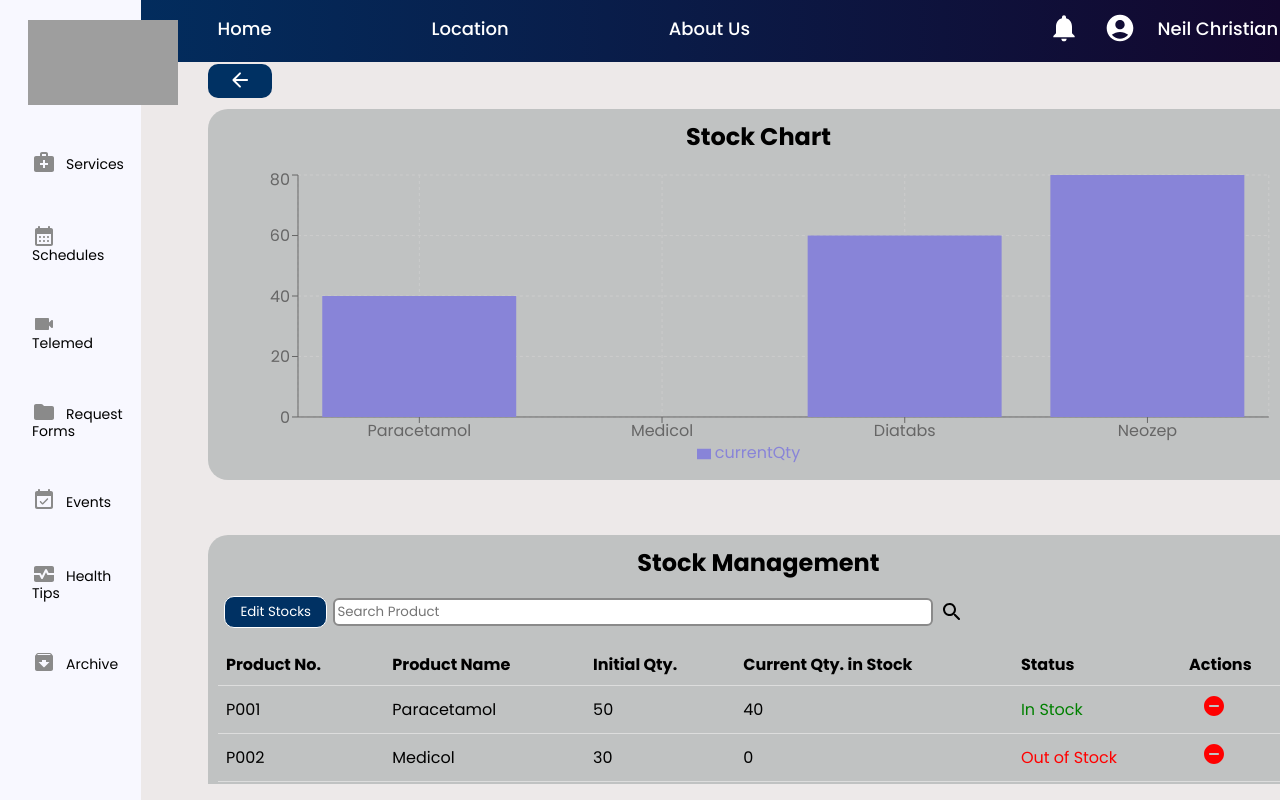
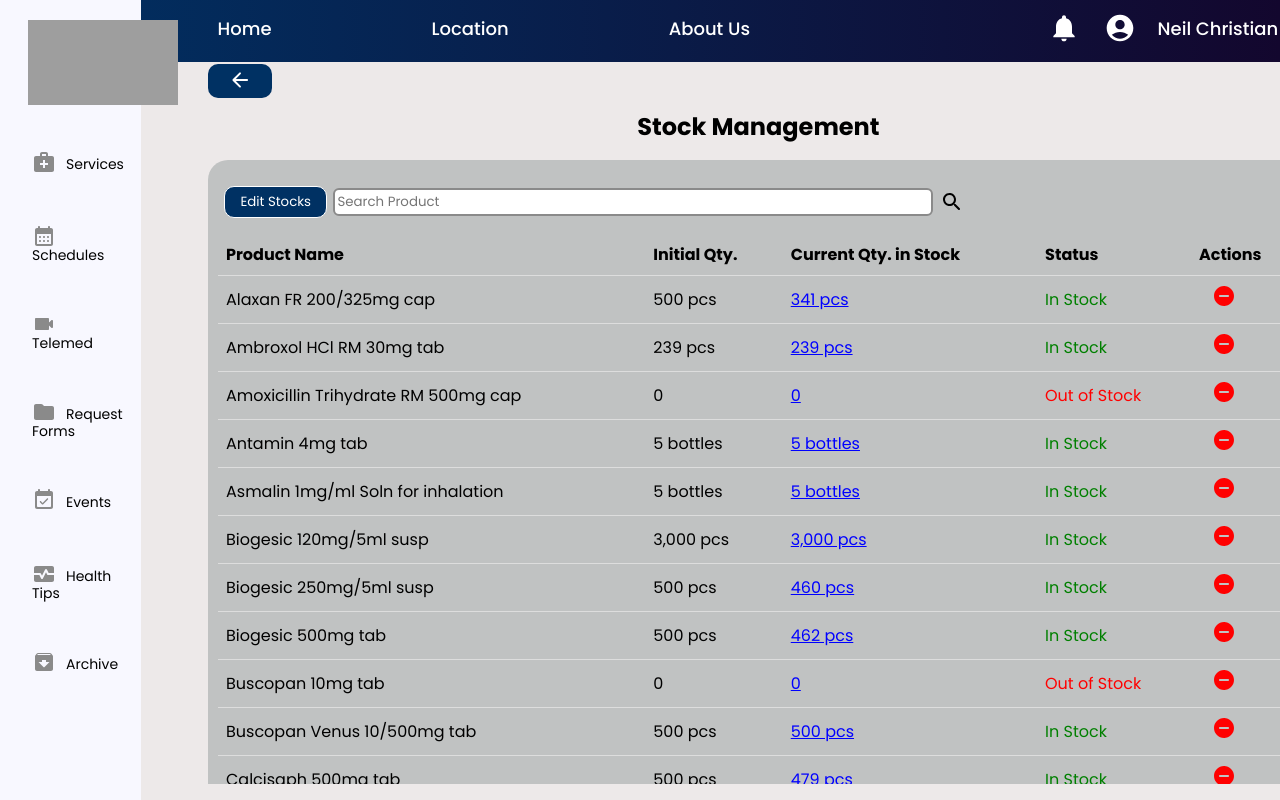
Before and after one commit to Chiunmi/thesis-2, a React (Vite) app: page /manage in a window 1280 px wide. Built offline with nearby package versions, Linux system fonts and the light colour scheme; grey boxes are pictures that could not be loaded.

Commit message:
chart admin, stocks updated

```diff
--- a/package.json
+++ b/package.json
@@ -21,6 +21,7 @@
     "react-dom": "^18.3.1",
     "react-modal": "^3.16.1",
     "react-router-dom": "^6.26.1",
+    "react-tooltip": "^5.28.0",
     "recharts": "^2.12.7"
   },
   "devDependencies": {
--- a/src/NavBar_Tabs/Profile/admin_profile.css
+++ b/src/NavBar_Tabs/Profile/admin_profile.css
@@ -565,3 +565,15 @@ body.no-scroll {
 .vaccine-modal h3 {
   text-align: center;
 }
+
+.title-charts {
+  display: flex;
+  justify-content: space-between;
+  margin: 4vh 12vw 1vh 8vw;
+}
+.title-charts h3 {
+  text-align: center;
+}
+.health-stat-title {
+  margin-right: 4vw;
+}
--- a/src/NavBar_Tabs/Profile/admin_profile.jsx
+++ b/src/NavBar_Tabs/Profile/admin_profile.jsx
@@ -155,7 +155,11 @@ function AdminProfile() {
           <button className="button-manage">Manage Stock</button>
         </Link>
       </div>
-      <h3 className="chart-name"> Health Statistics </h3>
+      <div className="title-charts">
+        <h3> Top 5 Major Health Concerns</h3>
+        <h3 className="health-stat-title"> Health Statistics</h3>
+        <h3> Insights</h3>
+      </div>
       <Chart />
     </div>
   );
--- a/src/NavBar_Tabs/Profile/chart.css
+++ b/src/NavBar_Tabs/Profile/chart.css
@@ -25,3 +25,8 @@
 .insight h1 {
   text-align: center;
 }
+
+.bar-chart {
+  display: flex;
+  flex-direction: column;
+}
--- a/src/NavBar_Tabs/Profile/manage.css
+++ b/src/NavBar_Tabs/Profile/manage.css
@@ -22,7 +22,7 @@
 }
 
 .inventory-management {
-  margin: 5% 0%;
+  margin-top: 2vh;
   background-color: #c0c2c2;
   border-radius: 20px;
   padding: 10px;
@@ -188,3 +188,9 @@ tr:last-child td {
   text-align: center;
   margin: 4px;
 }
+
+.tooltip-trigger {
+  color: blue;
+  text-decoration: underline;
+  cursor: pointer;
+}
--- a/src/NavBar_Tabs/Profile/manage.jsx
+++ b/src/NavBar_Tabs/Profile/manage.jsx
@@ -1,103 +1,312 @@
 import React, { useState } from "react";
 import { Link } from "react-router-dom";
-import {
-  BarChart,
-  Bar,
-  XAxis,
-  YAxis,
-  CartesianGrid,
-  Tooltip,
-  Legend,
-  ResponsiveContainer,
-} from "recharts";
 import Modal from "react-modal";
 import ArrowBackRoundedIcon from "@mui/icons-material/ArrowBackRounded";
 import SearchRoundedIcon from "@mui/icons-material/SearchRounded";
 import RemoveCircleRoundedIcon from "@mui/icons-material/RemoveCircleRounded";
 import "./manage.css";
+import { Tooltip as ReactTooltip } from "react-tooltip";
 
 const Manage = () => {
-  const [editModalVisible, setEditModalVisible] = useState(false); // For edit modal
-  const [removeModalVisible, setRemoveModalVisible] = useState(false); // For remove modal
-  const [selectedProduct, setSelectedProduct] = useState(null);
-  const [quantityInput, setQuantityInput] = useState({}); // Use an object to track quantities by product ID
-
   const inventoryData = [
     {
-      id: 1,
-      productNo: "P001",
-      productName: "Paracetamol",
-      initialQty: 50,
-      currentQty: 40,
-      status: "In Stock",
+      productName: "Alaxan FR 200/325mg cap",
+      initialQty: "500 pcs",
+      currentQty: "341 pcs", // Total (new + old)
+      oldStockQty: "133 pcs",
+      oldStockExp: "Mar-25",
+      newStockQty: "208 pcs",
+      newStockExp: "Feb-27",
     },
     {
-      id: 2,
-      productNo: "P002",
-      productName: "Medicol",
-      initialQty: 30,
-      currentQty: 0,
-      status: "Out of Stock",
+      productName: "Ambroxol HCl RM 30mg tab",
+      initialQty: "239 pcs",
+      currentQty: "239 pcs",
+      oldStockQty: "239 pcs",
+      oldStockExp: "Aug-24",
+      newStockQty: "0",
+      newStockExp: "-",
     },
     {
-      id: 3,
-      productNo: "P003",
-      productName: "Diatabs",
-      initialQty: 60,
-      currentQty: 60,
-      status: "In Stock",
+      productName: "Amoxicillin Trihydrate RM 500mg cap",
+      initialQty: "0",
+      currentQty: "0",
+      oldStockQty: "0",
+      oldStockExp: "-",
+      newStockQty: "0",
+      newStockExp: "-",
     },
     {
-      id: 4,
-      productNo: "P004",
-      productName: "Neozep",
-      initialQty: 100,
-      currentQty: 80,
-      status: "In Stock",
+      productName: "Antamin 4mg tab",
+      initialQty: "5 bottles",
+      currentQty: "5 bottles",
+      oldStockQty: "0",
+      oldStockExp: "-",
+      newStockQty: "5 bottles",
+      newStockExp: "Aug-26",
+    },
+    {
+      productName: "Asmalin 1mg/ml Soln for inhalation",
+      initialQty: "5 bottles",
+      currentQty: "5 bottles",
+      oldStockQty: "0",
+      oldStockExp: "-",
+      newStockQty: "5 bottles",
+      newStockExp: "-",
+    },
+    {
+      productName: "Biogesic 120mg/5ml susp",
+      initialQty: "3,000 pcs",
+      currentQty: "3,000 pcs",
+      oldStockQty: "2 bottles",
+      oldStockExp: "Jul-24",
+      newStockQty: "3,000 pcs",
+      newStockExp: "Jan-25",
+    },
+    {
+      productName: "Biogesic 250mg/5ml susp",
+      initialQty: "500 pcs",
+      currentQty: "460 pcs",
+      oldStockQty: "700 pcs",
+      oldStockExp: "Oct-26",
+      newStockQty: "460 pcs",
+      newStockExp: "Sep-24",
+    },
+    {
+      productName: "Biogesic 500mg tab",
+      initialQty: "500 pcs",
+      currentQty: "462 pcs",
+      oldStockQty: "0",
+      oldStockExp: "-",
+      newStockQty: "462 pcs",
+      newStockExp: "Apr-27",
+    },
+    {
+      productName: "Buscopan 10mg tab",
+      initialQty: "0",
+      currentQty: "0",
+      oldStockQty: "0",
+      oldStockExp: "-",
+      newStockQty: "0",
+      newStockExp: "-",
+    },
+    {
+      productName: "Buscopan Venus 10/500mg tab",
+      initialQty: "500 pcs",
+      currentQty: "500 pcs",
+      oldStockQty: "0",
+      oldStockExp: "-",
+      newStockQty: "500 pcs",
+      newStockExp: "Dec-25",
+    },
+    {
+      productName: "Calcisaph 500mg tab",
+      initialQty: "500 pcs",
+      currentQty: "479 pcs",
+      oldStockQty: "77 pcs",
+      oldStockExp: "Oct-24",
+      newStockQty: "479 pcs",
+      newStockExp: "Jan-26",
+    },
+    {
+      productName: "Cinnarizine RM 25mg tab",
+      initialQty: "0",
+      currentQty: "0",
+      oldStockQty: "0",
+      oldStockExp: "-",
+      newStockQty: "0",
+      newStockExp: "-",
+    },
+    {
+      productName: "Cloxacillin Na RM 500mg cap",
+      initialQty: "1,000 pcs",
+      currentQty: "820 pcs",
+      oldStockQty: "1 pc",
+      oldStockExp: "Sep-25",
+      newStockQty: "820 pcs",
+      newStockExp: "Mar-26",
+    },
+    {
+      productName: "Daktarin Oral Gel 20mg",
+      initialQty: "500 pcs",
+      currentQty: "478 pcs",
+      oldStockQty: "0",
+      oldStockExp: "-",
+      newStockQty: "478 pcs",
+      newStockExp: "Mar-25",
+    },
+    {
+      productName: "Decolgen ND 25/500mg cap",
+      initialQty: "500 pcs",
+      currentQty: "484 pcs",
+      oldStockQty: "0",
+      oldStockExp: "-",
+      newStockQty: "484 pcs",
+      newStockExp: "Apr-28",
+    },
+    {
+      productName: "Diatabs 2mg cap",
+      initialQty: "0",
+      currentQty: "0",
+      oldStockQty: "0",
+      oldStockExp: "-",
+      newStockQty: "0",
+      newStockExp: "-",
+    },
+    {
+      productName: "Dolfenal 500mg tab",
+      initialQty: "100 pcs",
+      currentQty: "99 pcs",
+      oldStockQty: "0",
+      oldStockExp: "-",
+      newStockQty: "99 pcs",
+      newStockExp: "Dec-27",
+    },
+    {
+      productName: "Domperidone RM 10mg tab",
+      initialQty: "30 pcs",
+      currentQty: "30 pcs",
+      oldStockQty: "0",
+      oldStockExp: "-",
+      newStockQty: "30 pcs",
+      newStockExp: "Jan-26",
+    },
+    {
+      productName: "Gastrifar 10mg tab",
+      initialQty: "20 pcs",
+      currentQty: "15 pcs",
+      oldStockQty: "0",
+      oldStockExp: "-",
+      newStockQty: "15 pcs",
+      newStockExp: "Feb-26",
+    },
+    {
+      productName: "Hivent 1mg/ml neb",
+      initialQty: "0",
+      currentQty: "0",
+      oldStockQty: "0",
+      oldStockExp: "-",
+      newStockQty: "0",
+      newStockExp: "-",
+    },
+    {
+      productName: "Kathrex 960mg tab",
+      initialQty: "500 pcs",
+      currentQty: "500 pcs",
+      oldStockQty: "0",
+      oldStockExp: "-",
+      newStockQty: "500 pcs",
+      newStockExp: "Oct-25",
+    },
+    {
+      productName: "Kremil-S 178/233/30mg tab",
+      initialQty: "100 pcs",
+      currentQty: "96 pcs",
+      oldStockQty: "300 pcs",
+      oldStockExp: "Dec-25",
+      newStockQty: "96 pcs",
+      newStockExp: "Mar-26",
+    },
+    {
+      productName: "Kremil-S Advance 10/800/165mg tab",
+      initialQty: "500 pcs",
+      currentQty: "350 pcs",
+      oldStockQty: "46 pcs",
+      oldStockExp: "Jun-25",
+      newStockQty: "350 pcs",
+      newStockExp: "Jun-25",
+    },
+    {
+      productName: "Medicol Advance 200mg cap",
+      initialQty: "500 pcs",
+      currentQty: "160 pcs",
+      oldStockQty: "256 pcs",
+      oldStockExp: "Aug-24",
+      newStockQty: "160 pcs",
+      newStockExp: "Jan-25",
+    },
+    {
+      productName: "Mefenamic Acid RM 500mg tab",
+      initialQty: "150 pcs",
+      currentQty: "150 pcs",
+      oldStockQty: "0",
+      oldStockExp: "-",
+      newStockQty: "150 pcs",
+      newStockExp: "Oct-24",
+    },
+    {
+      productName: "Omepron 20mg cap",
+      initialQty: "0",
+      currentQty: "0",
+      oldStockQty: "0",
+      oldStockExp: "-",
+      newStockQty: "0",
+      newStockExp: "-",
+    },
+    {
+      productName: "Salinase Nasal Drops",
+      initialQty: "1,000 pcs",
+      currentQty: "940 pcs",
+      oldStockQty: "3 bottles",
+      oldStockExp: "Feb-28",
+      newStockQty: "940 pcs",
+      newStockExp: "May-28",
+    },
+    {
+      productName: "Solmux 500mg cap",
+      initialQty: "5 bottles",
+      currentQty: "5 bottles",
+      oldStockQty: "0",
+      oldStockExp: "-",
+      newStockQty: "5 bottles",
+      newStockExp: "Jun-25",
+    },
+    {
+      productName: "Tempra 120mg/5ml syrup",
+      initialQty: "100 pcs",
+      currentQty: "100 pcs",
+      oldStockQty: "1 bottle",
+      oldStockExp: "Feb-25",
+      newStockQty: "100 pcs",
+      newStockExp: "Jun-25",
+    },
+    {
+      productName: "Tempra 325mg tab",
+      initialQty: "5 bottles",
+      currentQty: "5 bottles",
+      oldStockQty: "0",
+      oldStockExp: "-",
+      newStockQty: "5 bottles",
+      newStockExp: "Oct-26",
+    },
+    {
+      productName: "Tempra Forte 250mg/5ml syrup",
+      initialQty: "500 pcs",
+      currentQty: "259 pcs",
+      oldStockQty: "2 bottles",
+      oldStockExp: "Feb-25",
+      newStockQty: "259 pcs",
+      newStockExp: "Jun-25",
+    },
+    {
+      productName: "Tuseran Forte 15/25/325mg cap",
+      initialQty: "500 pcs",
+      currentQty: "400 pcs",
+      oldStockQty: "0",
+      oldStockExp: "-",
+      newStockQty: "400 pcs",
+      newStockExp: "Jan-25",
+    },
+    {
+      productName: "Ventomax 2mg tab",
+      initialQty: "500 pcs",
+      currentQty: "400 pcs",
+      oldStockQty: "2 bottles",
+      oldStockExp: "Feb-25",
+      newStockQty: "400 pcs",
+      newStockExp: "Feb-26",
     },
   ];
-
-  const chartData = inventoryData.map((item) => ({
-    name: item.productName,
-    currentQty: item.currentQty,
-  }));
-
-  const openEditModal = () => {
-    // Initialize the quantityInput state with current quantities
-    const initialQuantities = {};
-    inventoryData.forEach((product) => {
-      initialQuantities[product.id] = product.currentQty;
-    });
-    setQuantityInput(initialQuantities);
-    setEditModalVisible(true);
-  };
-
-  const handleSaveChanges = () => {
-    // Update all products with the edited quantities
-    const updatedData = inventoryData.map((item) => {
-      if (quantityInput[item.id] !== undefined) {
-        return {
-          ...item,
-          initialQty: Number(quantityInput[item.id]), // Set the input number to initialQty
-          currentQty: 0, // Reset currentQty
-        };
-      }
-      return item;
-    });
-
-    console.log(updatedData); // You can set this updated data to state or handle it according to your data flow
-
-    // Close the modal
-    setEditModalVisible(false);
-  };
-
-  const handleRemoveStock = () => {
-    // Implement the logic to remove stock
-    console.log("Removing stock for:", selectedProduct.productName);
-
-    setRemoveModalVisible(false); // Close the remove modal
-    setSelectedProduct(null);
-  };
 
   return (
     <div className="admin-inventory">
@@ -108,110 +317,14 @@ const Manage = () => {
           </button>
         </Link>
       </div>
-      <div className="inventory-status">
-        <div className="chart">
-          <h2>Stock Chart</h2>
-          <ResponsiveContainer width="100%" height={300}>
-            <BarChart
-              data={chartData}
-              margin={{
-                top: 5,
-                right: 30,
-                left: 20,
-                bottom: 5,
-              }}
-            >
-              <CartesianGrid strokeDasharray="3 3" />
-              <XAxis dataKey="name" />
-              <YAxis />
-              <Tooltip />
-              <Legend />
-              <Bar dataKey="currentQty" fill="#8884d8" />
-            </BarChart>
-          </ResponsiveContainer>
-        </div>
-      </div>
-
+      <h2>Stock Management</h2>
       <div className="inventory-table">
         {/* Inventory Management Section */}
         <div className="inventory-management">
-          <h2>Stock Management</h2>
           {/* Stock Search Input */}
           <div className="stock-search">
-            <button className="edit-stock-btn" onClick={openEditModal}>
-              Edit Stocks
-            </button>
-            <Modal
-              isOpen={editModalVisible} // Use new state variable
-              onRequestClose={() => setEditModalVisible(false)}
-              style={{
-                overlay: {
-                  backgroundColor: "rgba(0, 0, 0, 0.3)",
-                  display: "flex",
-                  justifyContent: "center",
-                  alignItems: "center",
-                  zIndex: 1,
-                  boxShadow: "none",
-                },
-                content: {
-                  width: "600px",
-                  height: "400px",
-                  margin: "auto",
-                  borderRadius: "24px",
-                  border: "none",
-                  backgroundColor: "#f8f8ff",
-                  color: "black",
-                },
-              }}
-            >
-              <div className="edit-stock-modal">
-                <h3>Edit Product Quantities</h3>
-                <table className="stock-table">
-                  <thead>
-                    <tr>
-                      <th>Product ID</th>
-                      <th>Product Name</th>
-                      <th>Current Quantity</th>
-                    </tr>
-                  </thead>
-                  <tbody>
-                    {inventoryData.map((product) => (
-                      <tr key={product.id}>
-                        <td>{product.productNo}</td>
-                        <td>{product.productName}</td>
-                        <td>
-                          <input
-                            type="number"
-                            value={quantityInput[product.id]}
-                            onChange={(e) =>
-                              setQuantityInput({
-                                ...quantityInput,
-                                [product.id]: e.target.value,
-                              })
-                            }
-                            className="quantity-input"
-                          />
-                        </td>
-                      </tr>
-                    ))}
-                  </tbody>
-                </table>
-                <div className="stock-btn">
-                  <button
-                    className="close-btn"
-                    onClick={() => setEditModalVisible(false)}
-                  >
-                    Close
-                  </button>
-                  <button
-                    className="save-stock-btn"
-                    onClick={handleSaveChanges}
-                  >
-                    Save Changes
-                  </button>
-                </div>
-              </div>
-            </Modal>
+            <button className="edit-stock-btn">Edit Stocks</button>
+
             <input
               type="text"
               className="stock-search-input"
@@ -222,7 +335,6 @@ const Manage = () => {
           <table>
             <thead>
               <tr>
-                <th>Product No.</th>
                 <th>Product Name</th>
                 <th>Initial Qty.</th>
                 <th>Current Qty. in Stock</th>
@@ -231,92 +343,35 @@ const Manage = () => {
               </tr>
             </thead>
             <tbody>
-              {inventoryData.map((item) => (
-                <tr key={item.id}>
-                  <td>{item.productNo}</td>
+              {inventoryData.map((item, index) => (
+                <tr key={index}>
                   <td>{item.productName}</td>
                   <td>{item.initialQty}</td>
-                  <td>{item.currentQty}</td>
+                  <td>
+                    <span
+                      data-tooltip-id="my-tooltip" // Tooltip identifier
+                      data-tooltip-html={`<b>Old Stock:</b> ${item.oldStockQty} (Exp: ${item.oldStockExp})<br/><b>New Stock:</b> ${item.newStockQty} (Exp: ${item.newStockExp})`}
+                      className="tooltip-trigger"
+                    >
+                      {item.currentQty}
+                    </span>
+                    <ReactTooltip id="my-tooltip" /> {/* Updated tooltip */}
+                  </td>
                   <td
                     style={{
-                      color: item.currentQty === 0 ? "red" : "green", // Conditional color based on stock status
+                      color: item.currentQty === "0" ? "red" : "green",
                     }}
                   >
-                    {item.currentQty === 0 ? "Out of Stock" : "In Stock"}
+                    {item.currentQty === "0" ? "Out of Stock" : "In Stock"}
                   </td>
                   <td>
-                    {/* Remove Stock Icon */}
                     <RemoveCircleRoundedIcon
-                      onClick={() => {
-                        setSelectedProduct(item);
-                        setRemoveModalVisible(true);
-                      }}
                       style={{
                         cursor: "pointer",
                         color: "red",
                         marginLeft: "1vw",
                       }}
                     />
-                    {/* Remove Modal Component */}
-                    <Modal
-                      isOpen={removeModalVisible} // State to control the modal's visibility
-                      onRequestClose={() => setRemoveModalVisible(false)}
-                      style={{
-                        overlay: {
-                          backgroundColor: "rgba(0, 0, 0, 0.3)",
-                          display: "flex",
-                          justifyContent: "center",
-                          alignItems: "center",
-                          zIndex: 1,
-                          boxShadow: "none",
-                        },
-                        content: {
-                          width: "500px",
-                          height: "200px",
-                          margin: "auto",
-                          marginLeft: "43vw",
-                          borderRadius: "24px",
-                          border: "none",
-                          backgroundColor: "#f8f8ff",
-                          color: "black",
-                        },
-                      }}
-                    >
-                      <div className="add-stock-modal">
-                        <div className="stock-modal">
-                          <p>Are you sure you want to remove stock?</p>
-                          <h3>Product Name: {selectedProduct?.productName}</h3>
-                          <label>
-                            Quantity to Remove:
-                            <input
-                              type="number"
-                              placeholder="Input number"
-                              value={quantityInput[selectedProduct?.id] || ""} // Use the selected product's ID to manage its quantity input
-                              onChange={(e) =>
-                                setQuantityInput({
-                                  ...quantityInput,
-                                  [selectedProduct.id]: e.target.value,
-                                })
-                              }
-                            />
-                          </label>
-                        </div>
-                        <div className="stock-btn">
-                          <button
-                            className="close-btn"
-                            onClick={() => setRemoveModalVisible(false)}
-                          >
-                            Close
-                          </button>
-                          <button
-                            className="remove-stock-btn"
-                            onClick={handleRemoveStock} // Keep the logic for removing stock
-                          >
-                            Remove
-                          </button>
-                        </div>
-                      </div>
-                    </Modal>
                   </td>
                 </tr>
               ))}
```
Also changed, not shown: src/NavBar_Tabs/Profile/chart.jsx (+13 -5 lines), src/NavBar_Tabs/Profile/stock-modal.jsx (added), 1 other file (tests, documents, lock files or other folders).
